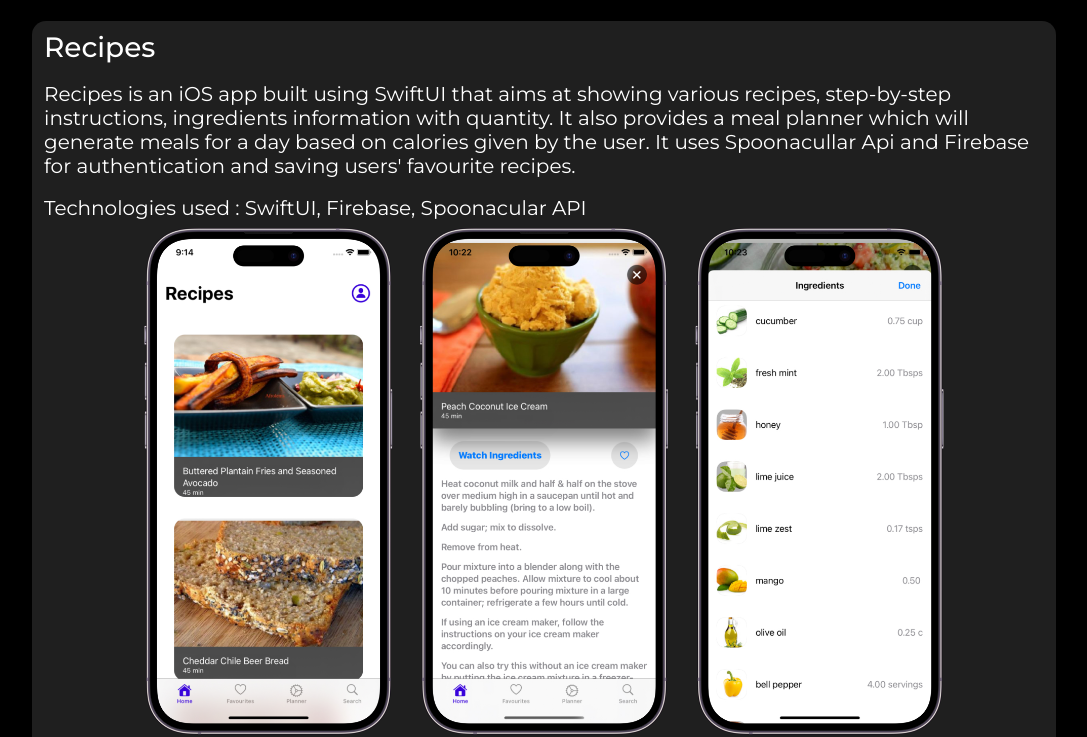
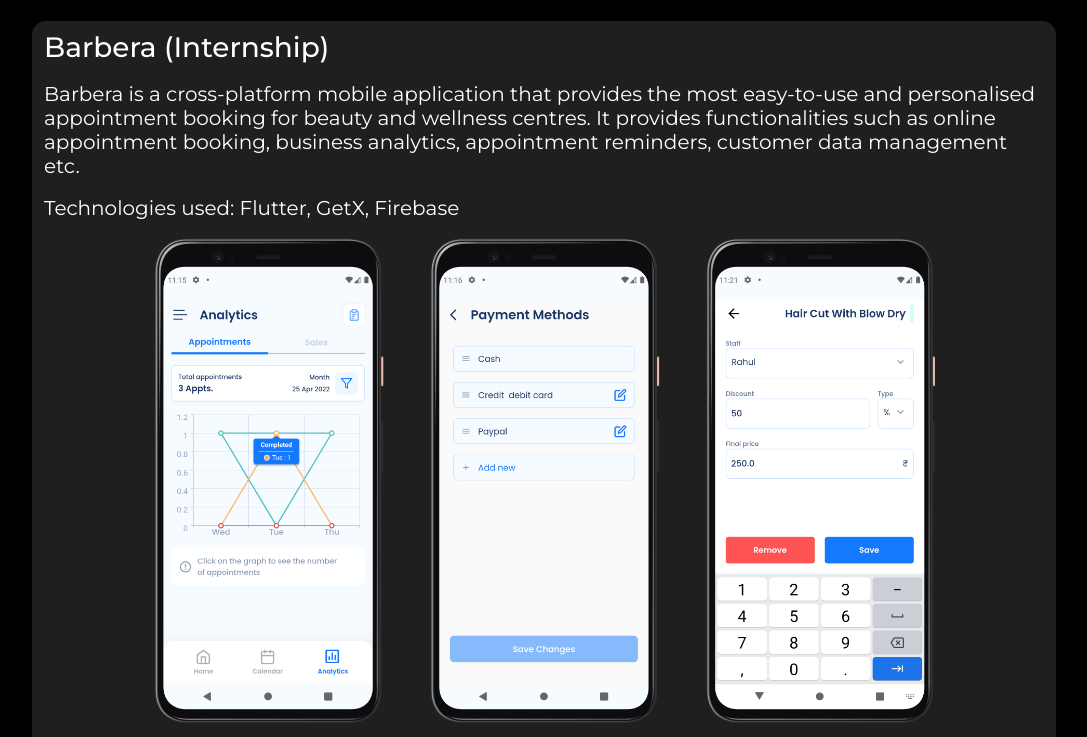
Before and after one commit to MayankPatel85/mayankpatel85.github.io, a plain HTML site: page index.html in a window 1280 px wide. Shown: the part 1700-2437 px from the top of the page, without its empty margins (96-1183 px from the left). Drawn offline with nearby package versions, Linux system fonts and the light colour scheme.

Commit message:
Added Barbera internship project

```diff
--- a/index.html
+++ b/index.html
@@ -26,7 +26,7 @@
         <h2>Hey! I'm Mayank.</h2>
         <h5>
           I am currently pursuing Masters of Applied Computer Science at Dalhousie University. I am a passionate
-          SwiftUI and Flutter developer.
+          iOS and Flutter developer.
         </h5>
       </div>
       <div class="col-lg-4 d-flex justify-content-center">
@@ -54,6 +54,18 @@
           <img src="images/github.png" alt="github" class="giticon" />
           Source
         </a>
+      </div>
+    </div>
+    <div class="container project">
+      <h3>Barbera (Internship)</h3>
+      <h5>
+        Barbera is a cross-platform mobile application that provides the most easy-to-use and personalised appointment booking for beauty and wellness centres.
+        It provides functionalities such as online appointment booking, business analytics, appointment reminders, customer data management etc.
+      </h5>
+      <h5>Technologies used: Flutter, GetX, Firebase</h5>
+      <div>
+        <img src="images/Barbera1.png" class="projectimg" />
+        <img src="images/Barbera2.png" class="projectimg group2" />
       </div>
     </div>
     <div class="container project">
```
Also changed, not shown: images/Barbera1.png (added), images/Barbera2.png (added).
